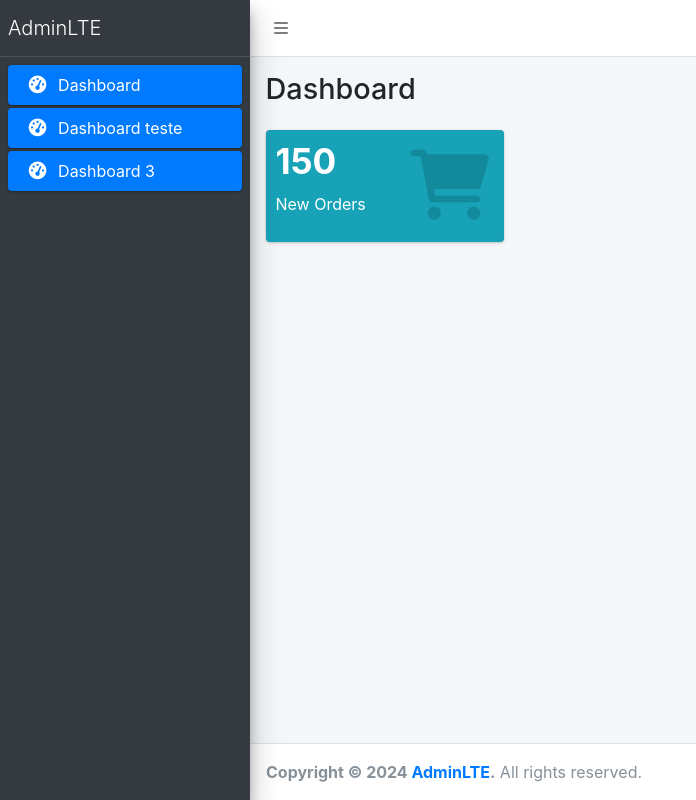
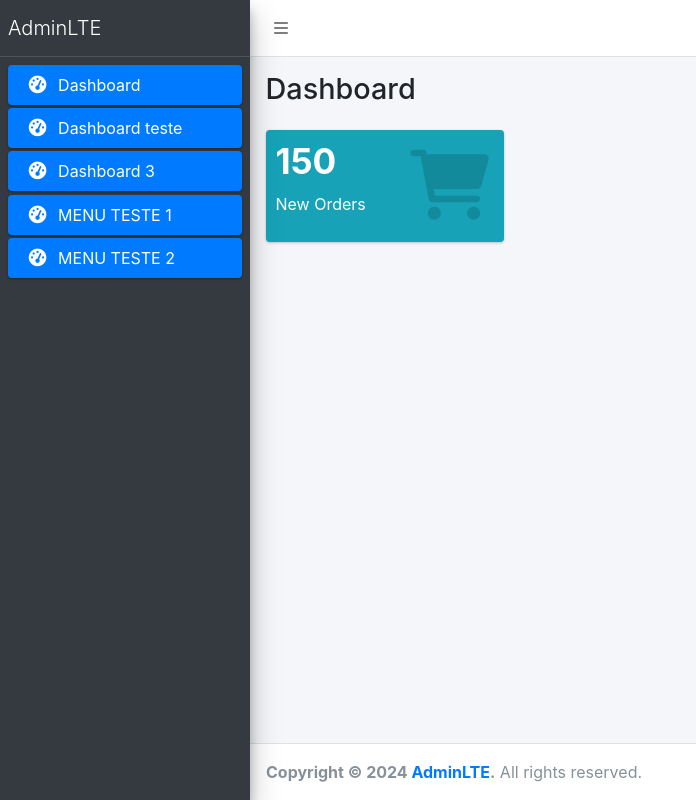
Before and after one commit to protegegit/estudos, a plain HTML site: page index.html in a window 1280 px wide. Shown: the whole page, without its empty margins (0-696 px from the left). Drawn offline with nearby package versions, Linux system fonts and the light colour scheme.

Commit message:
Criação de 2 menus tarefa #65456456456456

```diff
--- a/index.html
+++ b/index.html
@@ -47,16 +47,30 @@
                                 <p>Dashboard</p>
                             </a>
                         </li>
-                                              <li class="nav-item">
+                        <li class="nav-item">
                             <a href="#" class="nav-link active">
                                 <i class="nav-icon fas fa-tachometer-alt"></i>
                                 <p>Dashboard teste</p>
                             </a>
                         </li>
-                                                                      <li class="nav-item">
+                        <li class="nav-item">
                             <a href="#" class="nav-link active">
                                 <i class="nav-icon fas fa-tachometer-alt"></i>
                                 <p>Dashboard 3</p>
+                            </a>
+                        </li>
+
+                        <li class="nav-item">
+                            <a href="#" class="nav-link active">
+                                <i class="nav-icon fas fa-tachometer-alt"></i>
+                                <p>MENU TESTE 1</p>
+                            </a>
+                        </li>
+
+                        <li class="nav-item">
+                            <a href="#" class="nav-link active">
+                                <i class="nav-icon fas fa-tachometer-alt"></i>
+                                <p>MENU TESTE 2</p>
                             </a>
                         </li>
                     </ul>
```
